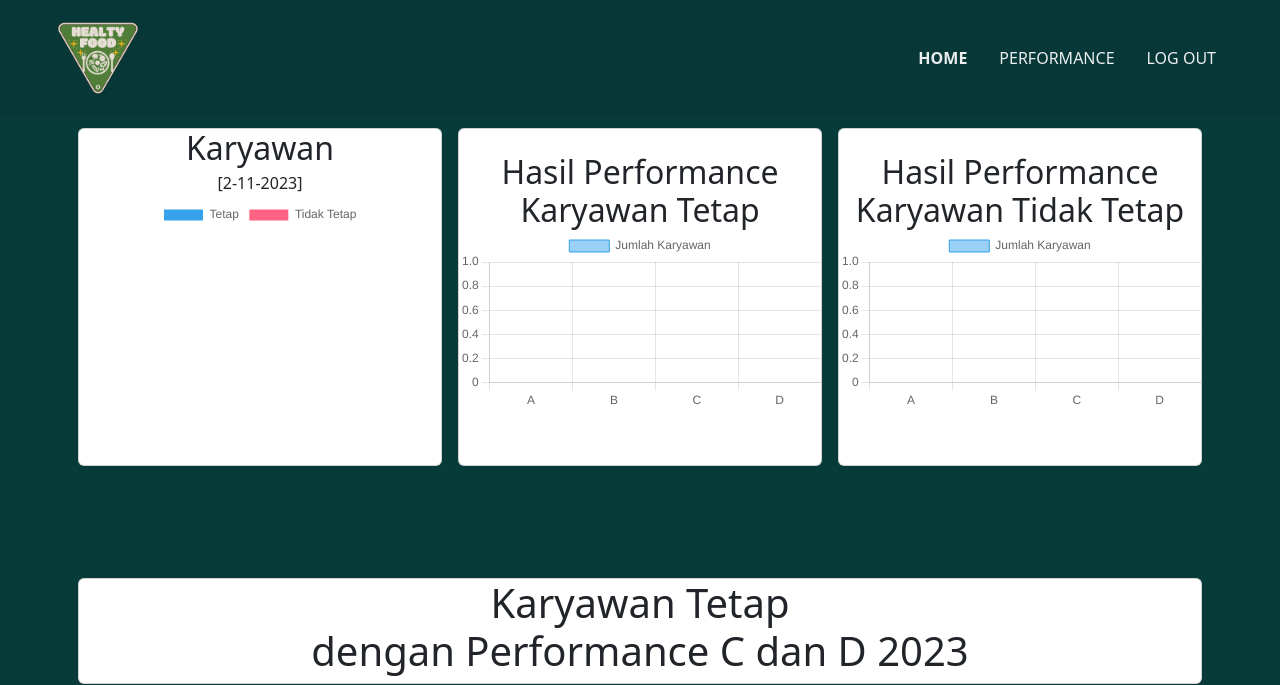
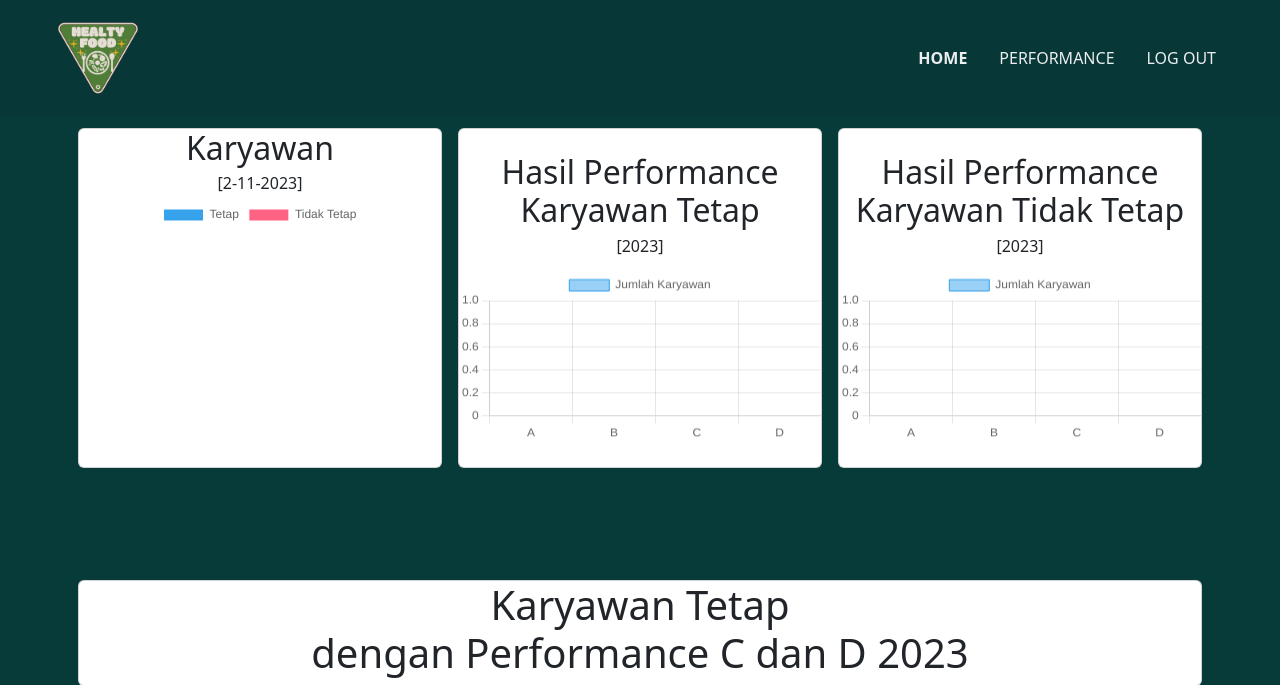
Before and after one commit to yongteck0528/UTS_Karyawan_Kel4, a PHP site: page /home.php in a window 1280 px wide. Shown: the top 685 px of the page. Run offline with PHP 8.4, Linux system fonts and the light colour scheme; data that the repository does not hold is empty.

Commit message:
date bar chart fixed

```diff
--- a/home.php
+++ b/home.php
@@ -59,8 +59,9 @@
         <div class="card py-4 w-100 h-100">
           <div class="card-body ">
             <h2 class="d-flex align-item-center justify-content-center text-adjust text-center">Hasil Performance Karyawan Tetap</h2>
-            <canvas id="TetapChart"></canvas>
-            <p id="date_y"></p>
+            <p id="date_y" class="text-adjust text-center py-1"></p>
+            <canvas id="TetapChart" class="pt-2"></canvas>
+
           </div>
         </div>
       </div>
@@ -70,8 +71,9 @@
         <div class="card py-4 w-100 h-100">
           <div class="card-body">
             <h2 class="d-flex align-item-center justify-content-center text-adjust text-center">Hasil Performance Karyawan Tidak Tetap</h2>
-            <canvas id="TidakTetapChart"></canvas>
-            <p id="date_y2"></p>
+            <p id="date_y2" class="text-adjust text-center py-1"></p>
+            <canvas id="TidakTetapChart" class="pt-2"></canvas>
+
           </div>
         </div>
       </div>
@@ -362,8 +364,8 @@
     m = n.getMonth() + 1;
     d = n.getDate();
     document.getElementById("date").innerHTML = "[" + d + "-" + m + "-" + y + "]";
-    document.getElementBy("date_y").innerHTML = "[" + y + "]";
-    document.getElementBy("date_y2").innerHTML = "[" + y + "]";
+    document.getElementById("date_y").innerHTML = "[" + y + "]";
+    document.getElementById("date_y2").innerHTML = "[" + y + "]";
   </script>
 
 </body>
```
